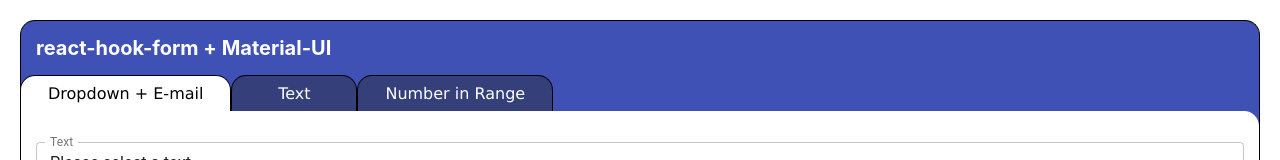
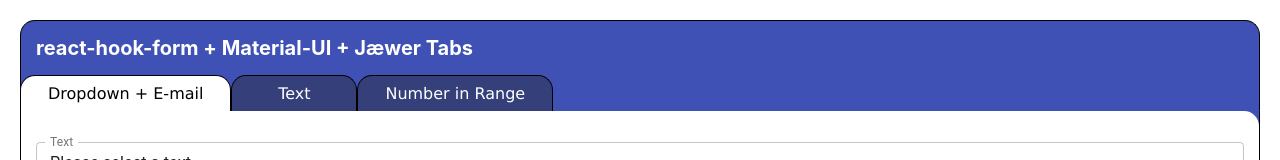
Before and after one commit to lindro-soft/react-hook-form-with-material-ui, a React (Create React App) app: page / in a window 1280 px wide. Shown: the top 160 px of the page. Built offline with nearby package versions, Linux system fonts and the light colour scheme.

Commit message:
added Jæwer tabs to label

```diff
--- a/src/FormTest.tsx
+++ b/src/FormTest.tsx
@@ -33,7 +33,7 @@
   return (
     <form onSubmit={handleSubmit(onSubmit)}>
       <Tabs
-        label="react-hook-form + Material-UI"
+        label="react-hook-form + Material-UI + Jæwer Tabs"
         defaultTab={0}
         tabLabels={["Dropdown + E-mail", "Text", "Number in Range"]}
       >
```
